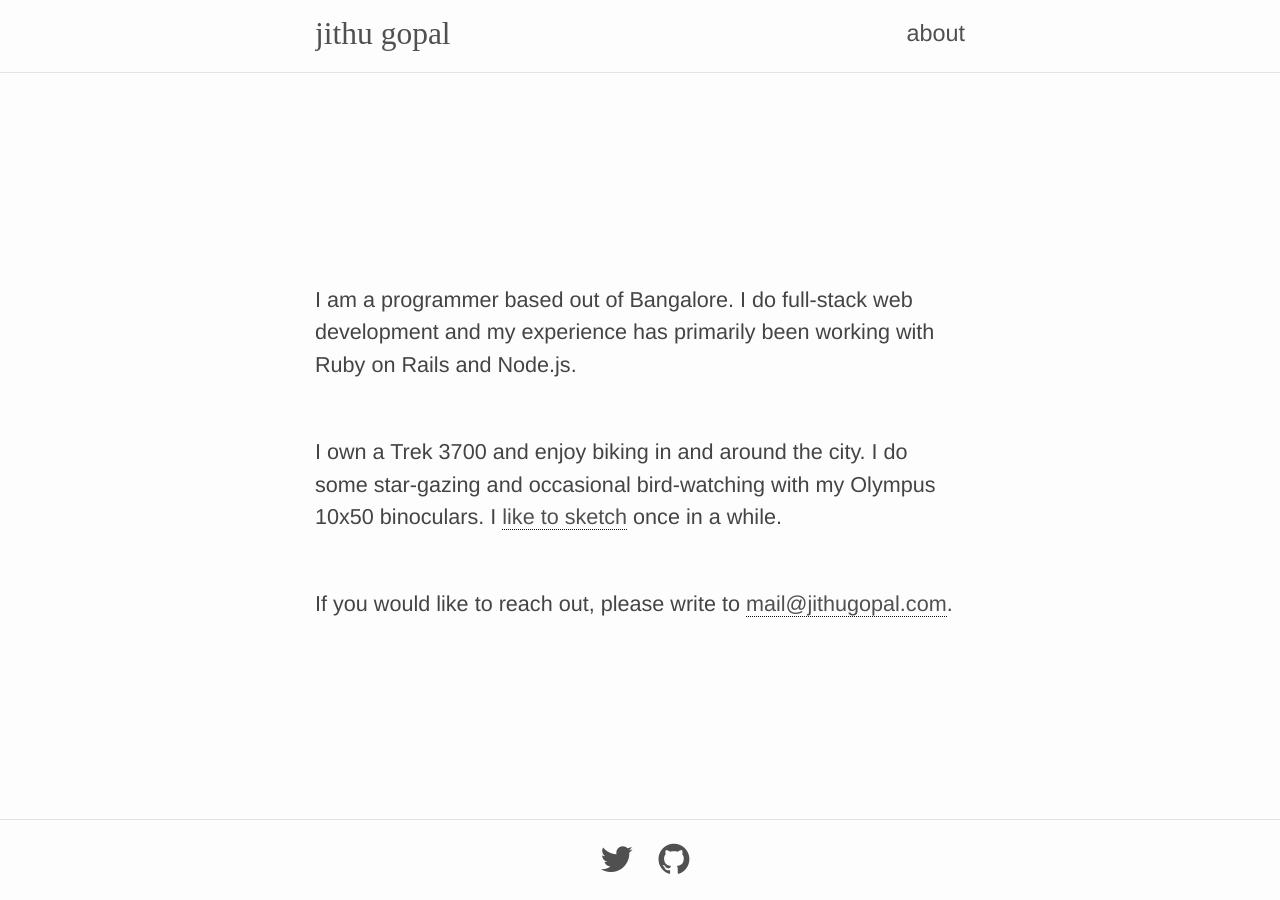
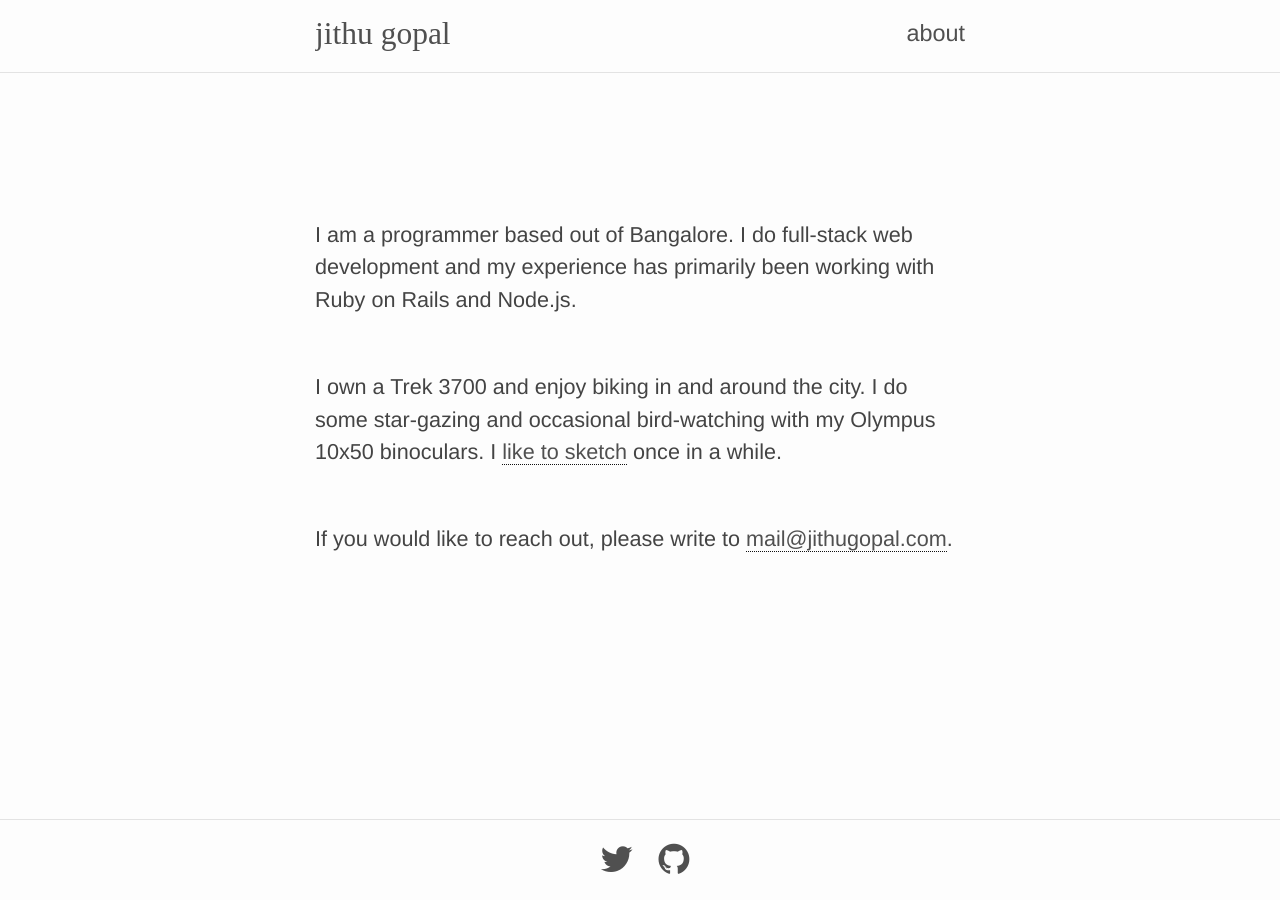
Before and after one commit to jithugopal/jithugopal.github.com, a Jekyll site: the page built from about.md, in a window 1280 px wide. Built offline with Jekyll 4.4.1, drawn with Linux system fonts in a browser that asks for light colours; nearby versions of some CDN libraries; Markdown is read by kramdown in place of the engine named in the settings.

Commit message:
Remove extra top margin from bio

```diff
--- a/_sass/_about.scss
+++ b/_sass/_about.scss
@@ -1,5 +1,5 @@
 .bio {
-  margin-top: 100px;
+  margin-top: 15vh;
   a {
     border-bottom: 1px $text-color dotted;
     &:hover {
@@ -13,7 +13,4 @@
       padding: 10px 0;
     }
   }
-  @include media-query($on-laptop) {
-    margin-top: 200px;
-  }
 }
```
